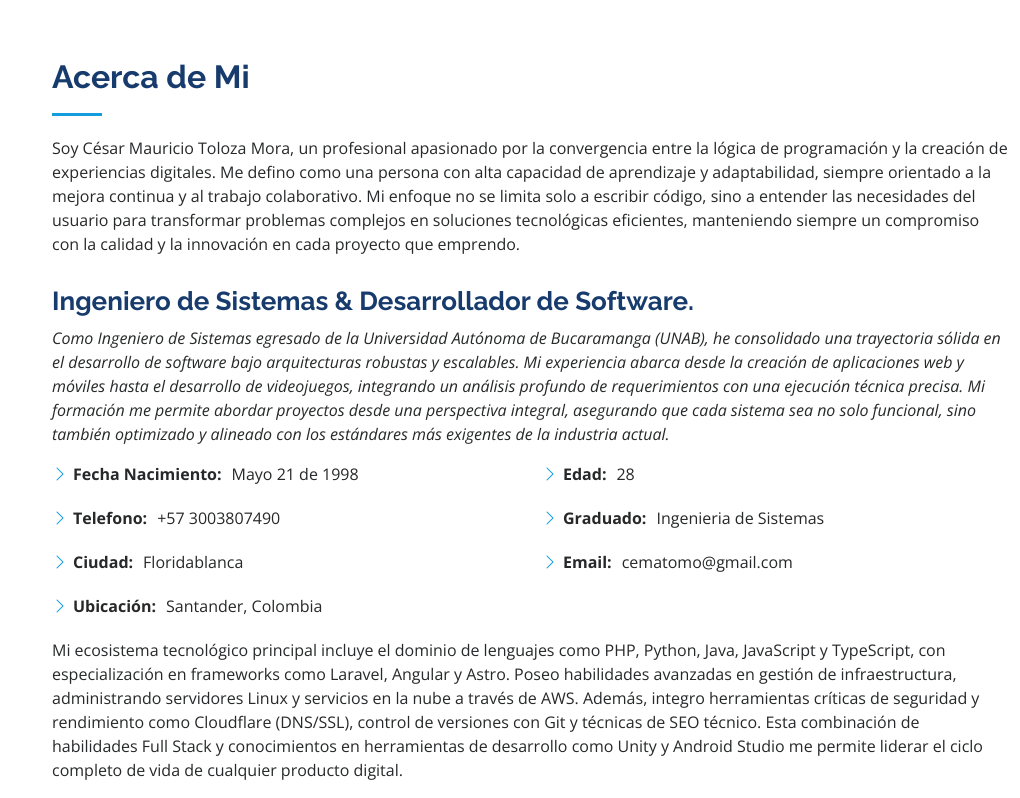
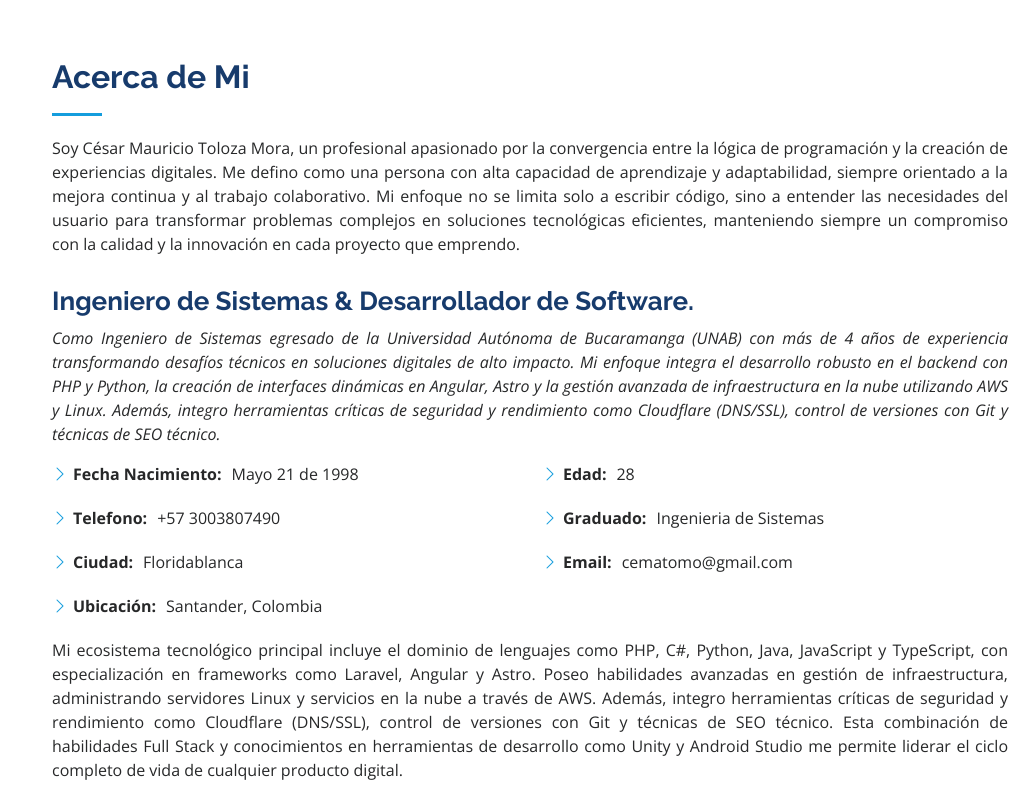
Before and after one commit to ctoloza499/ctoloza499.github.io, a plain HTML site: page index.html in a window 1280 px wide. Shown: the part 802-1600 px from the top of the page, without its empty margins (260-1280 px from the left). Drawn offline with nearby package versions, Linux system fonts and the light colour scheme.

Commit message:
Update Abril 2026 v.3

```diff
--- a/assets/css/style.css
+++ b/assets/css/style.css
@@ -952,3 +952,7 @@ section {
     padding-right: 20px 15px;
   }
 }
+
+.text-justify {
+  text-align: justify !important;
+}
--- a/index.html
+++ b/index.html
@@ -154,16 +154,14 @@
               <h3>Ingeniero de Sistemas &amp; Desarrollador de Software.</h3>
               <p class="fst-italic text-justify">
                 Como Ingeniero de Sistemas egresado de la Universidad Autónoma
-                de Bucaramanga (UNAB), he consolidado una trayectoria sólida en
-                el desarrollo de software bajo arquitecturas robustas y
-                escalables. Mi experiencia abarca desde la creación de
-                aplicaciones web y móviles hasta el desarrollo de videojuegos,
-                integrando un análisis profundo de requerimientos con una
-                ejecución técnica precisa. Mi formación me permite abordar
-                proyectos desde una perspectiva integral, asegurando que cada
-                sistema sea no solo funcional, sino también optimizado y
-                alineado con los estándares más exigentes de la industria
-                actual.
+                de Bucaramanga (UNAB) con más de 4 años de experiencia
+                transformando desafíos técnicos en soluciones digitales de alto
+                impacto. Mi enfoque integra el desarrollo robusto en el backend
+                con PHP y Python, la creación de interfaces dinámicas en
+                Angular, Astro y la gestión avanzada de infraestructura en la
+                nube utilizando AWS y Linux. Además, integro herramientas
+                críticas de seguridad y rendimiento como Cloudflare (DNS/SSL),
+                control de versiones con Git y técnicas de SEO técnico.
               </p>
               <div class="row">
                 <div class="col-lg-6">
@@ -206,10 +204,10 @@
                   </ul>
                 </div>
               </div>
-              <p>
+              <p class="text-justify">
                 Mi ecosistema tecnológico principal incluye el dominio de
-                lenguajes como PHP, Python, Java, JavaScript y TypeScript, con
-                especialización en frameworks como Laravel, Angular y Astro.
+                lenguajes como PHP, C#, Python, Java, JavaScript y TypeScript,
+                con especialización en frameworks como Laravel, Angular y Astro.
                 Poseo habilidades avanzadas en gestión de infraestructura,
                 administrando servidores Linux y servicios en la nube a través
                 de AWS. Además, integro herramientas críticas de seguridad y
```
